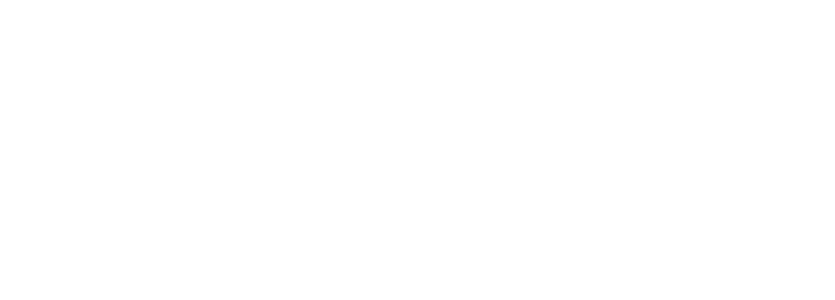
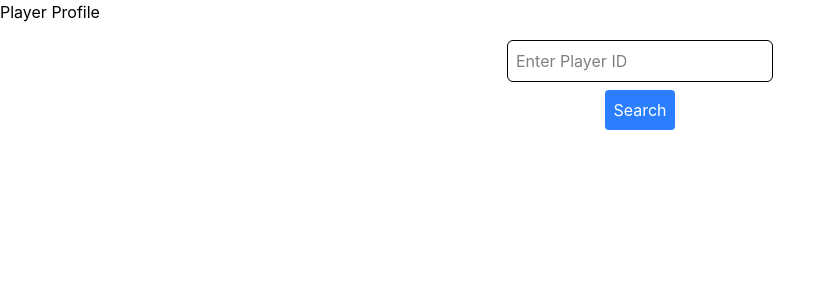
Before and after one commit to ergosumcogito/dota-stats, a React (Vite) app in the folder packages/frontend/: page /player-search in a window 1280 px wide. Before the commit this address had no page. Shown: the top 300 px of the page, without its empty margins (0-835 px from the left). Built offline with nearby package versions, Linux system fonts and the light colour scheme.

Commit message:
Add simple search player's profile page

```diff
--- a/packages/frontend/package.json
+++ b/packages/frontend/package.json
@@ -33,6 +33,7 @@
     ]
   },
   "devDependencies": {
+    "@tailwindcss/vite": "^4.1.6",
     "@testing-library/dom": "^10.4.0",
     "@testing-library/jest-dom": "^6.6.3",
     "@testing-library/react": "^16.2.0",
--- a/packages/frontend/src/components/App.jsx
+++ b/packages/frontend/src/components/App.jsx
@@ -1,6 +1,6 @@
 import { BrowserRouter as Router, Routes, Route } from 'react-router-dom';
-import Home from '../pages/Home';
-//import PlayerSearch from './pages/PlayerSearch';
+import Home from 'pages/Home';
+import PlayerProfilePage from "pages/PlayerProfilePage";
 //import HeroList from './pages/HeroList';
 //import HeroMatrix from './pages/HeroMatrix';
 
@@ -9,7 +9,7 @@
         <Router>
             <Routes>
                 <Route path="/" element={<Home />} />
-                {/*<Route path="/player-search" element={<PlayerSearch />} />*/}
+                <Route path="/player-search" element={<PlayerProfilePage />} />
                 {/*<Route path="/hero-list" element={<HeroList />} />*/}
                 {/*<Route path="/hero-matrix" element={<HeroMatrix />} />*/}
             </Routes>
--- /dev/null
+++ b/packages/frontend/src/components/PlayerProfileHeader.jsx
@@ -0,0 +1,28 @@
+import React from 'react';
+
+const PlayerProfileHeader = ({ profileData }) => {
+    if (!profileData) return null;
+
+    return (
+        <div className="mt-4 text-center">
+            <img
+                src={profileData.profile.avatarfull}
+                alt="Avatar"
+                className="w-32 h-32 rounded-full mx-auto"
+            />
+            <h2 className="mt-2 text-xl font-semibold">{profileData.profile.name}</h2>
+            <p>Rank Tier: {profileData.rank_tier || 'N/A'}</p>
+            <p>Leaderboard Rank: {profileData.leaderboard_rank || 'N/A'}</p>
+            <a
+                href={profileData.profile.profileurl}
+                target="_blank"
+                rel="noopener noreferrer"
+                className="text-blue-500"
+            >
+                View Profile
+            </a>
+        </div>
+    );
+};
+
+export default PlayerProfileHeader;
--- /dev/null
+++ b/packages/frontend/src/components/SearchBar.jsx
@@ -0,0 +1,23 @@
+import React from 'react';
+
+const SearchBar = ({ value, onChange, onSearch }) => {
+    return (
+        <div className="flex flex-col items-center p-4">
+            <input
+                className="p-2 border rounded-md"
+                type="text"
+                placeholder="Enter Player ID"
+                value={value}
+                onChange={onChange}
+            />
+            <button
+                className="mt-2 p-2 bg-blue-500 text-white rounded"
+                onClick={onSearch}
+            >
+                Search
+            </button>
+        </div>
+    );
+};
+
+export default SearchBar;
--- /dev/null
+++ b/packages/frontend/src/pages/PlayerProfilePage.jsx
@@ -0,0 +1,38 @@
+import React, { useState } from 'react';
+import SearchBar from 'components/SearchBar';
+import PlayerProfileHeader from 'components/PlayerProfileHeader';
+
+const PlayerProfilePage = () => {
+    const [playerId, setPlayerId] = useState('');
+    const [profileData, setProfileData] = useState(null);
+
+    const handleSearch = async () => {
+        try {
+            const response = await fetch(`https://api.opendota.com/api/players/${playerId}`);
+            if (!response.ok) {
+                throw new Error('Player not found');
+            }
+            const data = await response.json();
+
+            if (!data.profile) {
+                throw new Error('Player profile is incomplete');
+            }
+
+            setProfileData(data);
+        } catch (error) {
+            console.error(error);
+            alert('Error fetching player data');
+        }
+    };
+
+    return (
+        <div>
+            <h1>Player Profile</h1>
+
+            <SearchBar value={playerId} onChange={(e) => setPlayerId(e.target.value)} onSearch={handleSearch} />
+            <PlayerProfileHeader profileData={profileData} />
+        </div>
+    );
+};
+
+export default PlayerProfilePage;
```
Also changed, not shown: packages/frontend/src/pages/PlayerStats.jsx (deleted), 1 other file (tests, documents, lock files or other folders).
